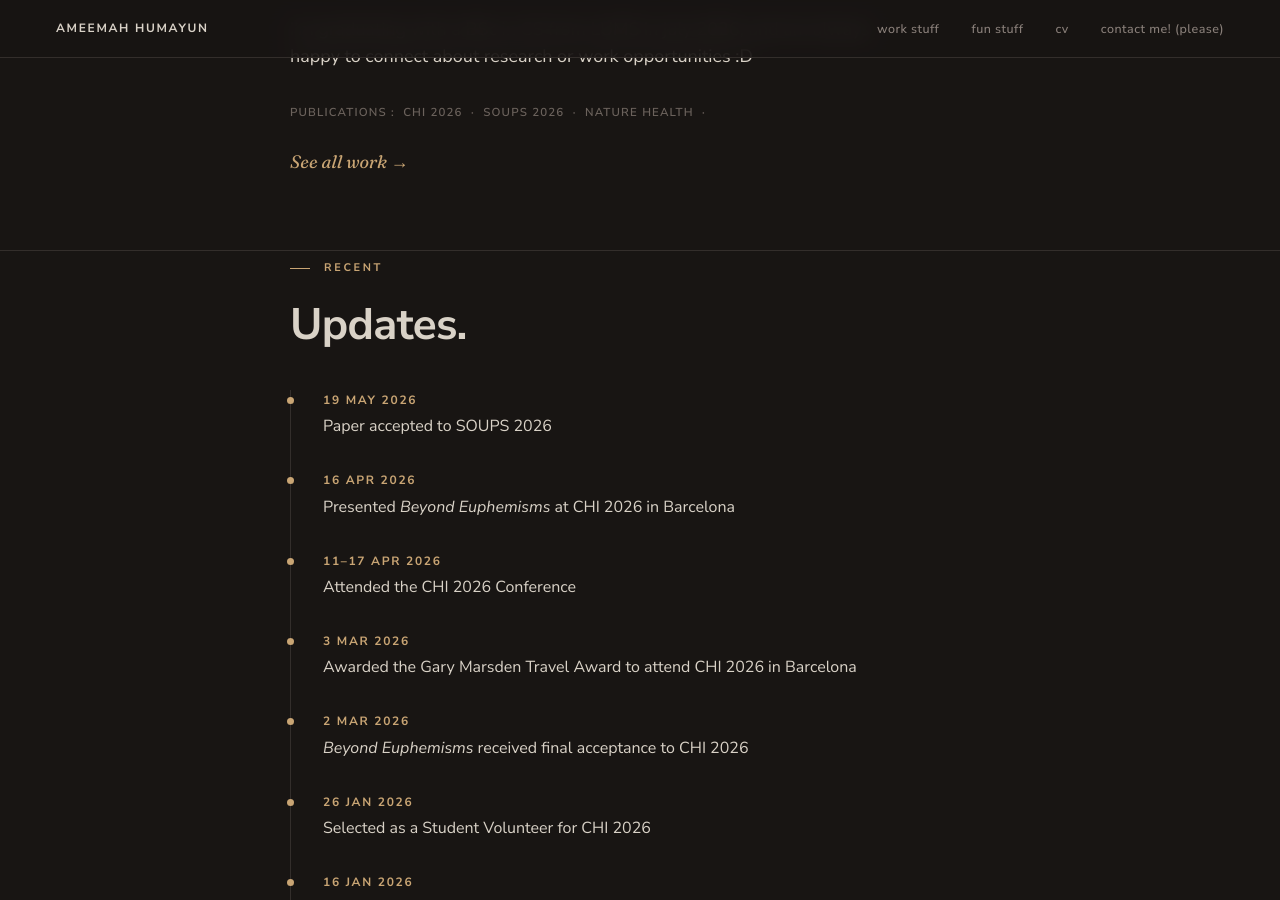
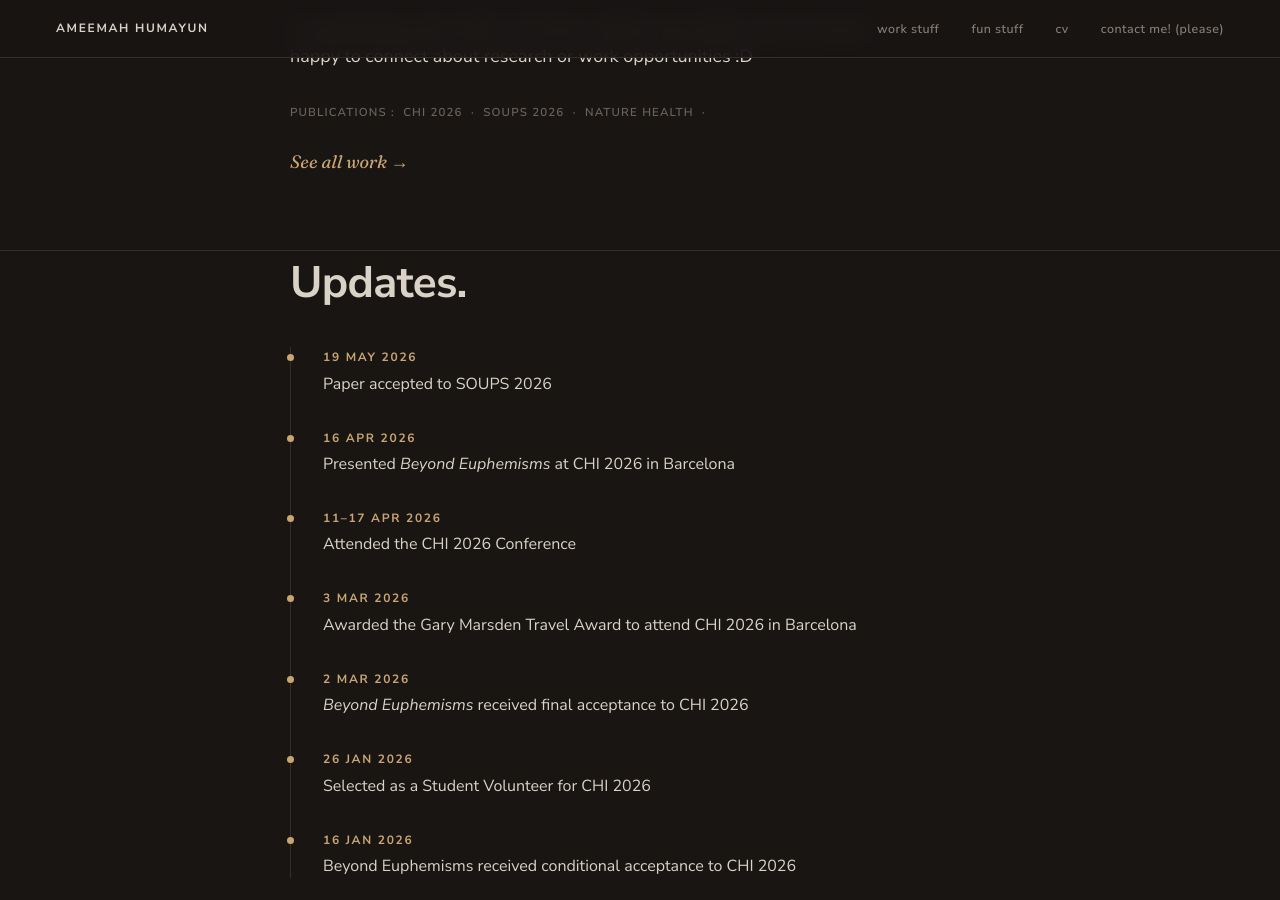
Before and after one commit to ameemahumayun/ameemahumayun.github.io, a Jekyll site: the page built from index.html, in a window 1280 px wide and 900 px high, scrolled down 378 px. Built offline with Jekyll 4.4.1, drawn with Linux system fonts in a browser that asks for light colours.

Commit message:
Update index.html

```diff
--- a/index.html
+++ b/index.html
@@ -59,7 +59,7 @@
 <!-- RECENT / UPDATES — paste into index.html, e.g. after the WORK PREVIEW section -->
 <section class="section" id="">
   <div class="container">
-    <div class="section-num">Recent</div>
+    <!-- <div class="section-num">Recent</div> -->
     <h2>Updates.</h2>
 
     <div class="timeline">
```
